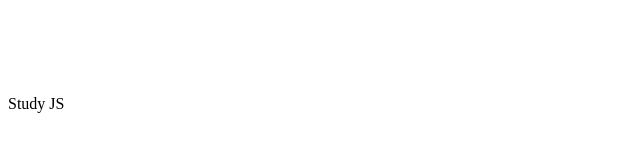
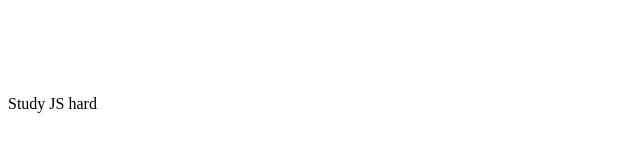
Before and after one commit to kep21/courses-js-part-last, a plain HTML site: page index.html in a window 1280 px wide. Shown: the full height of the page, 0-640 px from the left. Drawn offline with Linux system fonts and the light colour scheme.

Commit message:
last part js-courses

```diff
--- a/index.html
+++ b/index.html
@@ -11,7 +11,7 @@
 <body>
 
 	<button class="bnt"></button>
-<p>Study JS </p>
+<p>Study JS hard </p>
 	<script src="app.js"></script>
 </body>
 </html>
```
